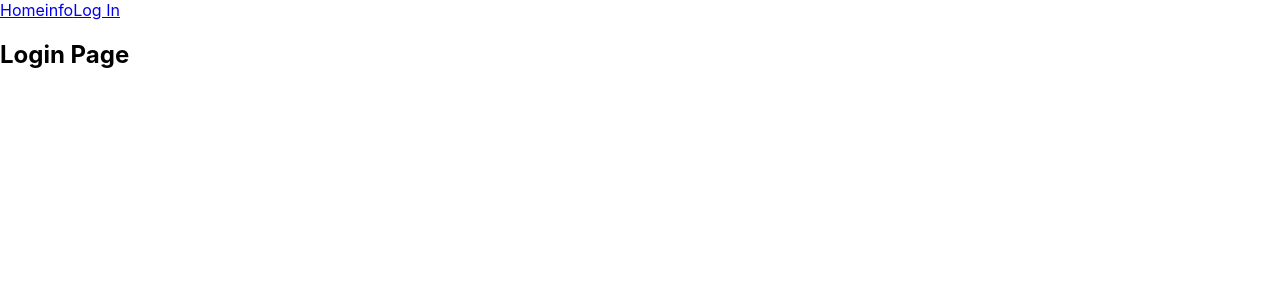
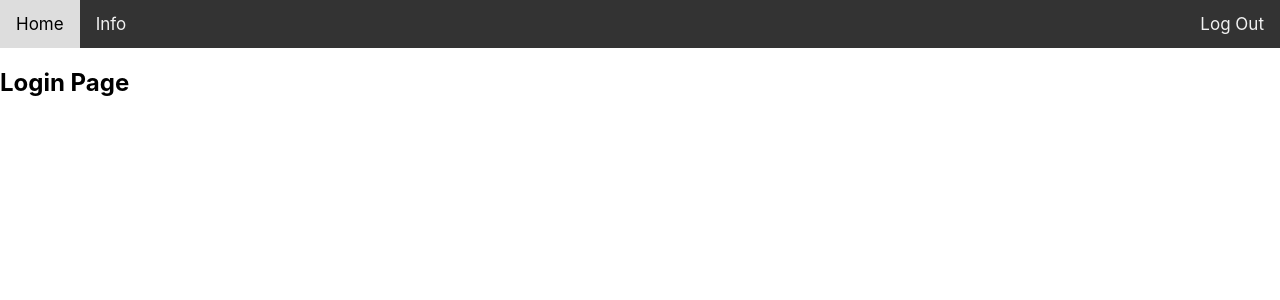
Before and after one commit to luciancahil/ww-Frontend, a React (Create React App) app: page / in a window 1280 px wide. Shown: the top 300 px of the page. Built offline with nearby package versions, Linux system fonts and the light colour scheme.

Commit message:
added navbar stiyling

```diff
--- a/src/App.css
+++ b/src/App.css
@@ -24,6 +24,38 @@
   color: white;
 }
 
+/* Add a black background color to the top navigation */
+.topnav {
+  background-color: #333;
+  overflow: hidden;
+}
+
+/* Style the links inside the navigation bar */
+.topnav a {
+  float: left;
+  color: #f2f2f2;
+  text-align: center;
+  padding: 14px 16px;
+  text-decoration: none;
+  font-size: 17px;
+}
+
+/* Change the color of links on hover */
+.topnav a:hover {
+  background-color: #ddd;
+  color: black;
+}
+
+/* Add a color to the active/current link */
+.topnav a.active {
+  background-color: #4CAF50;
+  color: white;
+}
+
+.topnav .right{
+  float: right;
+}
+
 .App-link {
   color: #61dafb;
 }
--- a/src/App.js
+++ b/src/App.js
@@ -12,7 +12,7 @@
 
   return (
     <Router>
-      <Navbar logedIn={false}/>
+      <Navbar logedIn={true}/>
 
       <Route path="/" exact component= {homecomponent} />
       <Route path="/login" exact component={Login} />
--- a/src/Components/navbar.component.js
+++ b/src/Components/navbar.component.js
@@ -24,7 +24,7 @@
         return (
             <nav className = "topnav">
                 <NavLink link = "/" title = "Home"/>
-                <NavLink link = "/info" title = "info"/>
+                <NavLink link = "/info" title = "Info"/>
                 <NavLink classes = "right" link = {this.rightLink} title = {this.rightTitle}/>
             </nav>
         )
```
